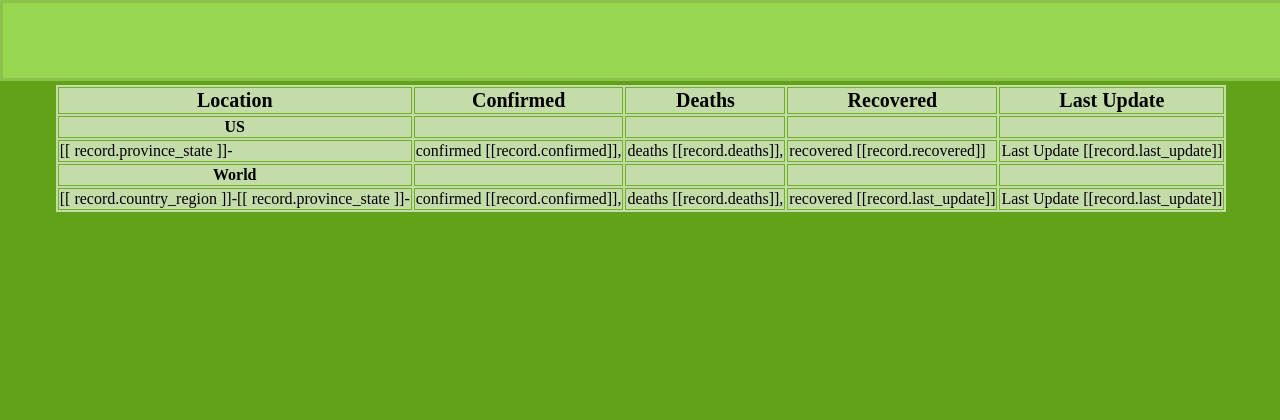
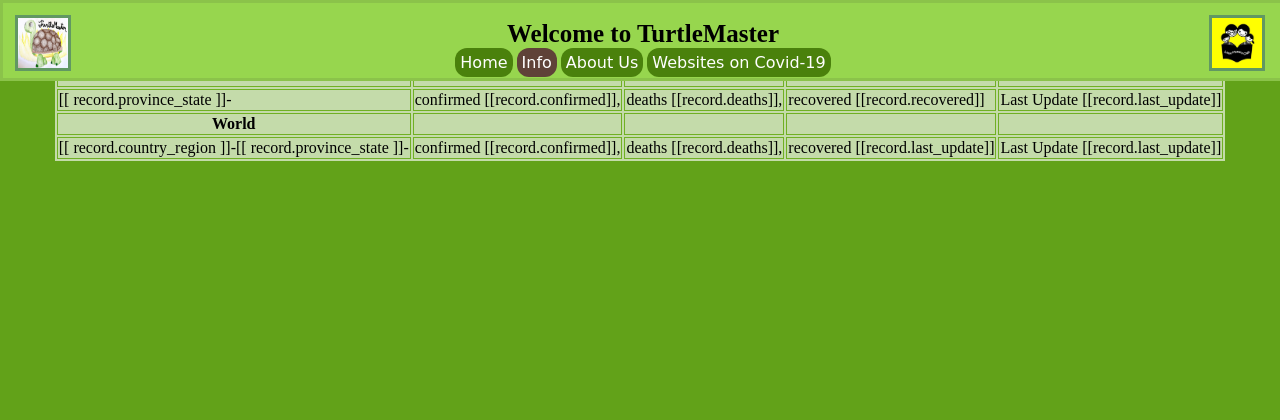
Before and after one commit to lingyuanyan/TurtleMaster, a Django app: page / in a window 1280 px wide. Shown: the top 420 px of the page. Run offline with Django 3.2, Linux system fonts and the light colour scheme; data that the repository does not hold is empty.

Commit message:
Header Fixed

```diff
--- a/TurtleMasterApp/static/TurtleMasterApp/TurtleMaster.css
+++ b/TurtleMasterApp/static/TurtleMasterApp/TurtleMaster.css
@@ -14,7 +14,7 @@ td, th{
   left:15px;
   top:15px;
 }
-div div{
+#banner{
  position:fixed;
  background-color:#97d64e;
  border: 3px solid #8BC34A;
@@ -78,7 +78,3 @@ tr:hover{
 a:hover{
   background-color:#8b6152
 }
-#banner, #topline, #data-list, #information-hub{
-  border: 1px solid black;
-  display: block;
-}
--- a/TurtleMasterApp/templates/TurtleMasterApp/index.html
+++ b/TurtleMasterApp/templates/TurtleMasterApp/index.html
@@ -7,7 +7,7 @@
   alert("Please Remember to stay home and stay safe during these troubeling times. It's important not to get infected for your lives and many others lives are at stake. Please wash you hands daily and use soap and water. Thank You from the TurtleMaster Team.")
 </script>
 <div id="app">
-  <div id="banner" calss=head>
+  <div id="banner" calss="head">
     <h1>Welcome to TurtleMaster</h1>
     {% load static %}
     <img src="{% static 'TurtleMasterApp/LMC_Logo.jpg' %}" alt="Little Master's Club Logo" width="50px" height="50px"
@@ -33,24 +33,6 @@
     </table>
   </div>
   <div id="data-list">
-
-    <p class="white_space">"
-
-
-
-
-
-
-      "</p>
-    <p class="white_space">"
-
-
-
-
-
-
-      "</p>
-
     <table>
       <tr>
         <th class="th">Location</th>
```
